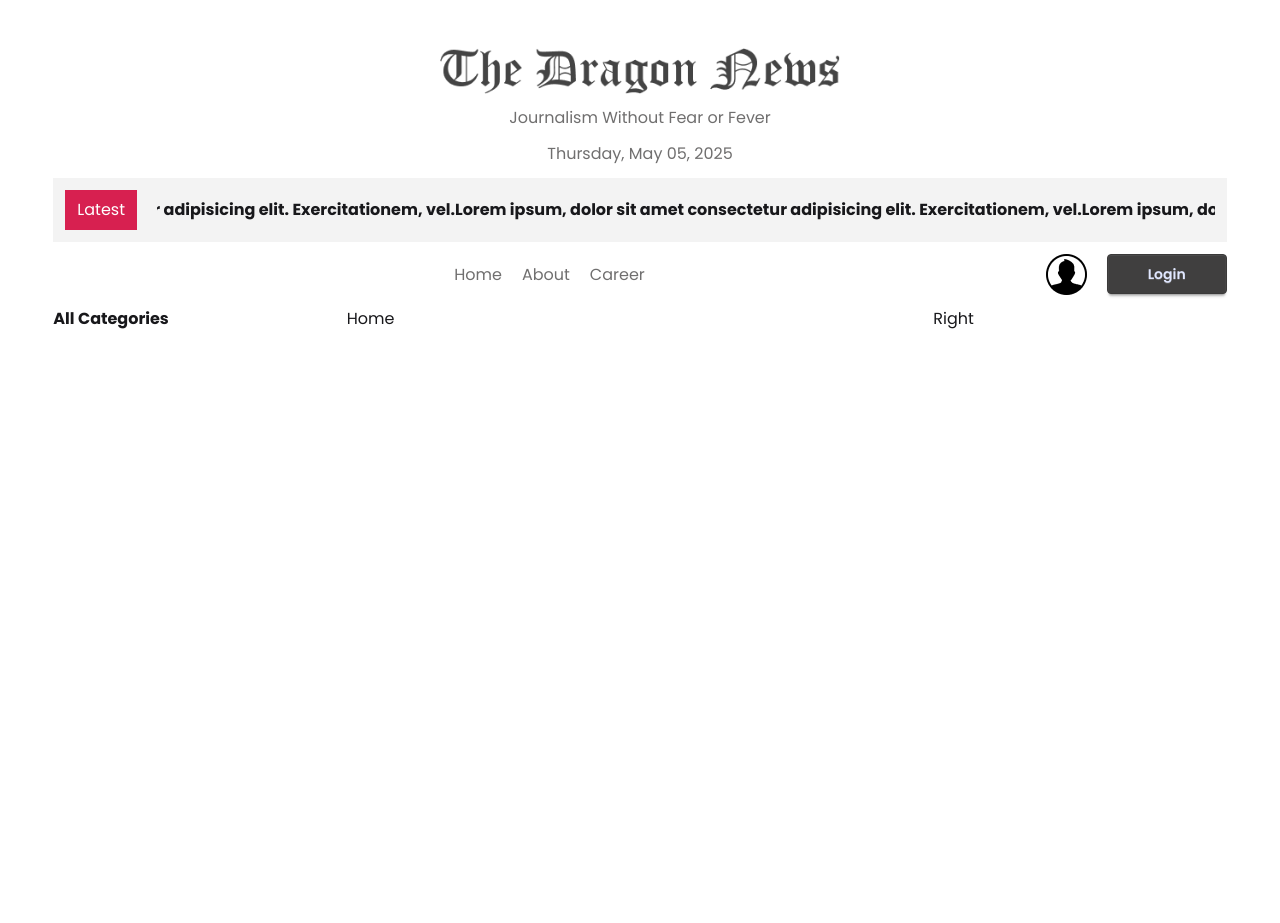
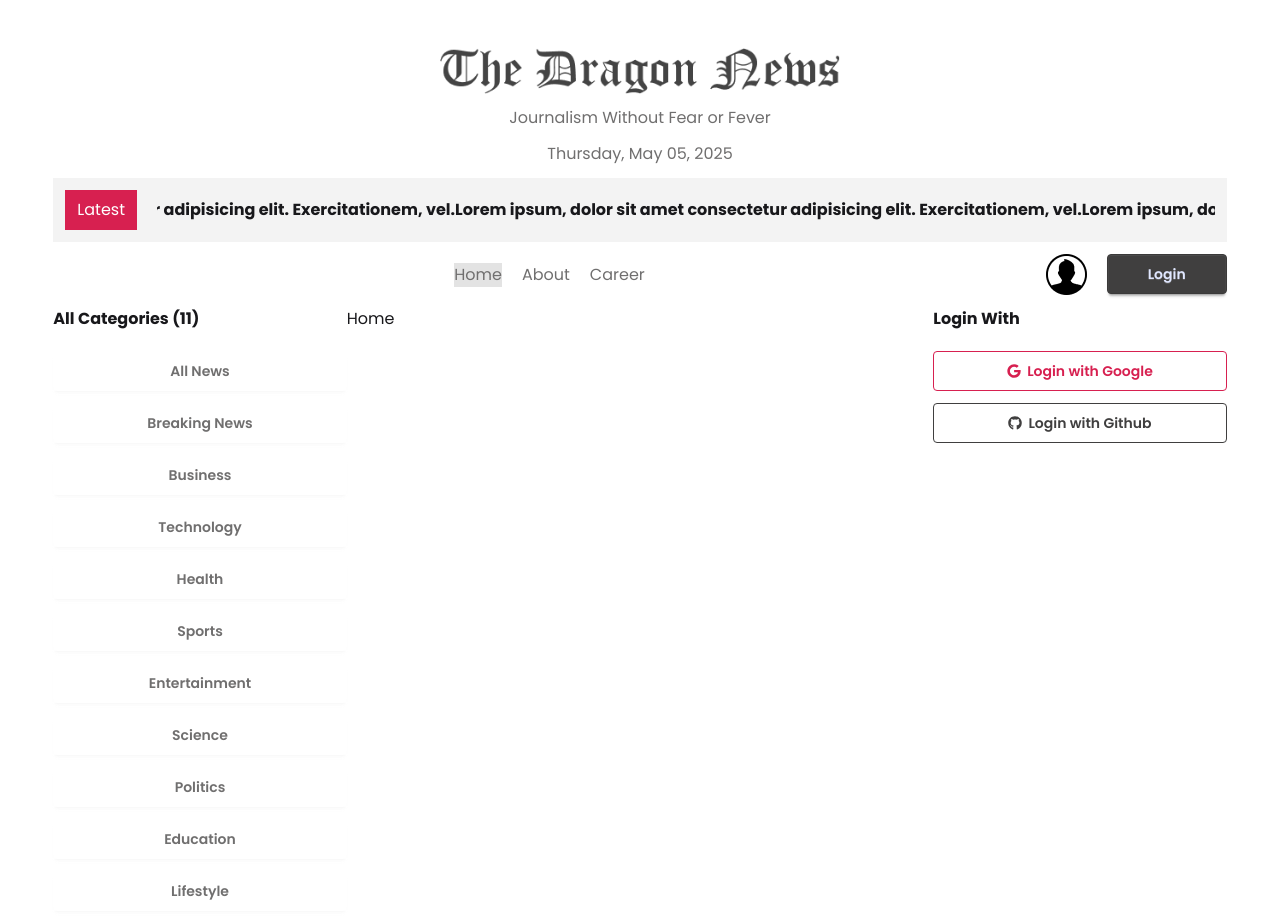
Before and after one commit to iftekhar08019/news-portal-react-app, a React (Vite) app: page / in a window 1280 px wide. Before the commit the page ends 800 px from the top, so only its background shows below. Built offline with nearby package versions, Linux system fonts and the light colour scheme.

Commit message:
social buttonn on right

```diff
--- a/package.json
+++ b/package.json
@@ -16,6 +16,7 @@
     "react": "^19.0.0",
     "react-dom": "^19.0.0",
     "react-fast-marquee": "^1.6.5",
+    "react-icons": "^5.5.0",
     "react-router": "^7.5.3",
     "tailwindcss": "^4.1.5"
   },
--- a/src/components/Categories.jsx
+++ b/src/components/Categories.jsx
@@ -1,15 +1,27 @@
-import React, { use } from 'react';
+import React, { use } from "react";
+import { NavLink } from "react-router";
 
-const categoryPromise = fetch("/categories.json").then(res => res.json());
+const categoryPromise = fetch("/categories.json").then((res) => res.json());
 
 const Categories = () => {
-const categories = use(categoryPromise);
+  const categories = use(categoryPromise);
 
-    return (
-        <div>
-            <h2 className='font-bold'>All Categories</h2>
-        </div>
-    );
+  return (
+    <div>
+      <h2 className="font-bold">All Categories ({categories.length})</h2>
+      <div className="grid grid-cols-1 mt-5 gap-3">
+        {categories.map((category) => (
+          <NavLink
+            className="btn bg-base-100 border-0 hover:bg-base-200 font-semibold text-accent"
+            key={category.id}
+            to={`/category/${category.id}`}
+          >
+            {category.name}
+          </NavLink>
+        ))}
+      </div>
+    </div>
+  );
 };
 
 export default Categories;
--- a/src/components/homelayout/RightAside.jsx
+++ b/src/components/homelayout/RightAside.jsx
@@ -1,9 +1,10 @@
 import React from 'react';
+import SocialLogin from './SocialLogin';
 
 const RightAside = () => {
     return (
         <div>
-            Right
+            <SocialLogin></SocialLogin>
         </div>
     );
 };
--- /dev/null
+++ b/src/components/homelayout/SocialLogin.jsx
@@ -0,0 +1,18 @@
+import React from 'react';
+import { FaGithub, FaGoogle } from 'react-icons/fa';
+
+const SocialLogin = () => {
+    return (
+        <div>
+            <h2 className='font-bold mb-5'>Login With</h2>
+            <div className='flex flex-col gap-3'>
+                <button className='btn btn-outline btn-secondary'>
+                <FaGoogle /> Login with Google
+                </button>
+                <button className='btn btn-outline btn-primary'><FaGithub /> Login with Github</button>
+            </div>
+        </div>
+    );
+};
+
+export default SocialLogin;
--- a/src/index.css
+++ b/src/index.css
@@ -18,3 +18,7 @@
 * {
   font-family: "Poppins", sans-serif;
 }
+
+a.active{
+  @apply bg-base-300;
+}
--- a/src/pages/CategoryNews.jsx
+++ b/src/pages/CategoryNews.jsx
@@ -1,9 +1,11 @@
 import React from 'react';
+import { useParams } from 'react-router';
 
 const CategoryNews = () => {
+    const {id} = useParams();
     return (
         <div>
-            Category
+            Category- {id}
         </div>
     );
 };
```
Also changed, not shown: 1 other file (tests, documents, lock files or other folders).
